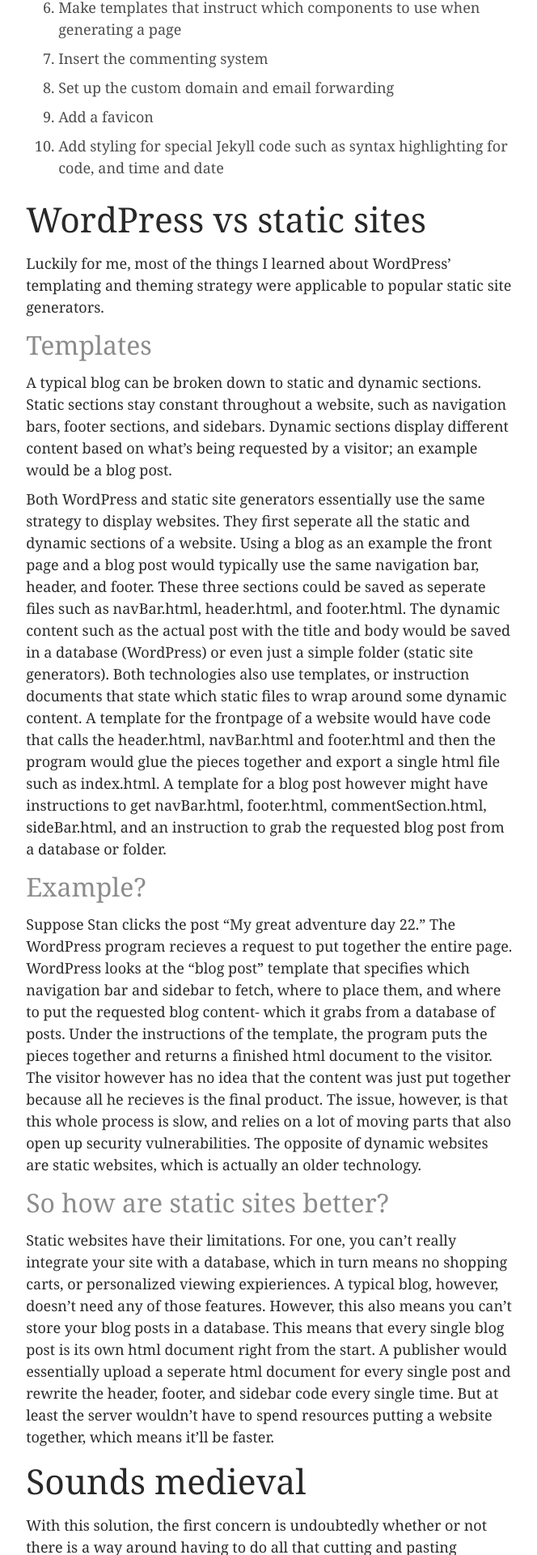
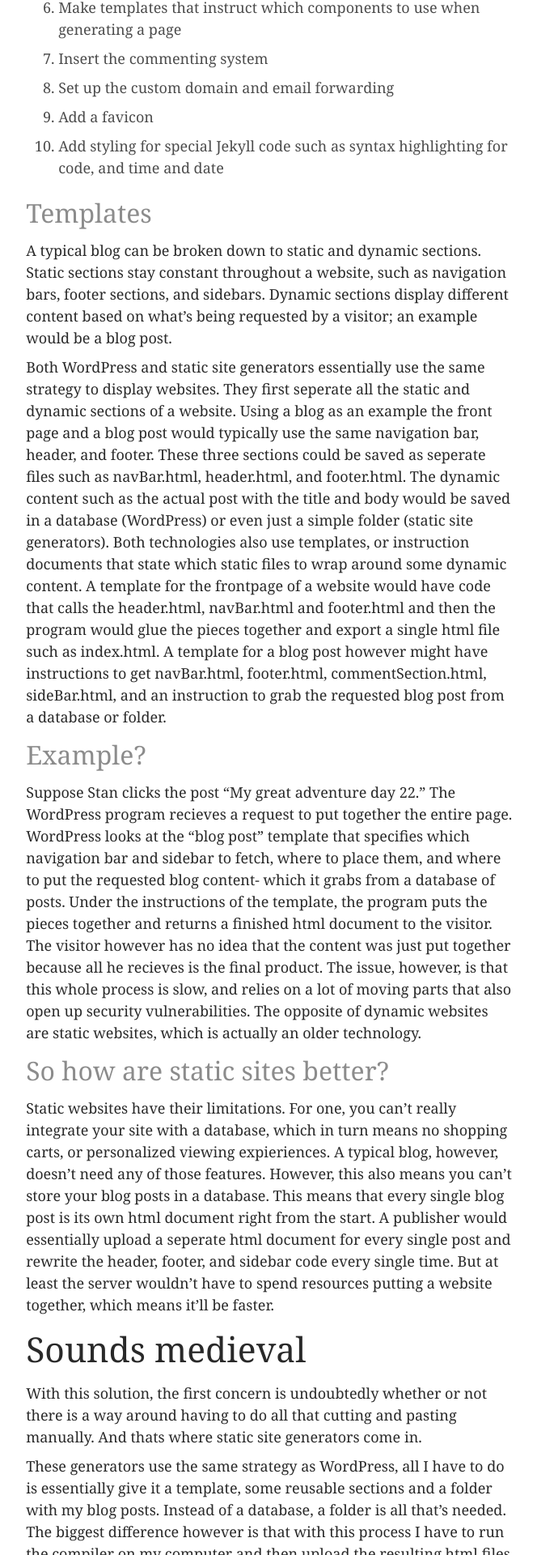
Before and after one commit to saimonhowlader/saimonhowlader.github.io, a Jekyll site: the page built from _posts/2016-06-29-Jekyll-GitHub-and-Prose-pt1.md, in a window 1280 px wide. Shown: the part 1642-3562 px from the top of the page at 81% size, without its empty margins (306-970 px from the left). Built offline with Jekyll 4.4.1, drawn with Linux system fonts in a browser that asks for light colours.

Commit message:
Updated 2016-06-29-Jekyll-GitHub-and-Prose-pt1.md

```diff
--- a/_posts/2016-06-29-Jekyll-GitHub-and-Prose-pt1.md
+++ b/_posts/2016-06-29-Jekyll-GitHub-and-Prose-pt1.md
@@ -53,9 +53,6 @@
 10. Add styling for special Jekyll code such as syntax highlighting for code, and time and date
 
 
-## WordPress vs static sites
-Luckily for me, most of the things I learned about WordPress' templating and theming strategy were applicable to popular static site generators.
-
 ### Templates
 A typical blog can be broken down to static and dynamic sections. Static sections stay constant throughout a website, such as navigation bars, footer sections, and sidebars. Dynamic sections display different content based on what's being requested by a visitor; an example would be a blog post.
 
```
